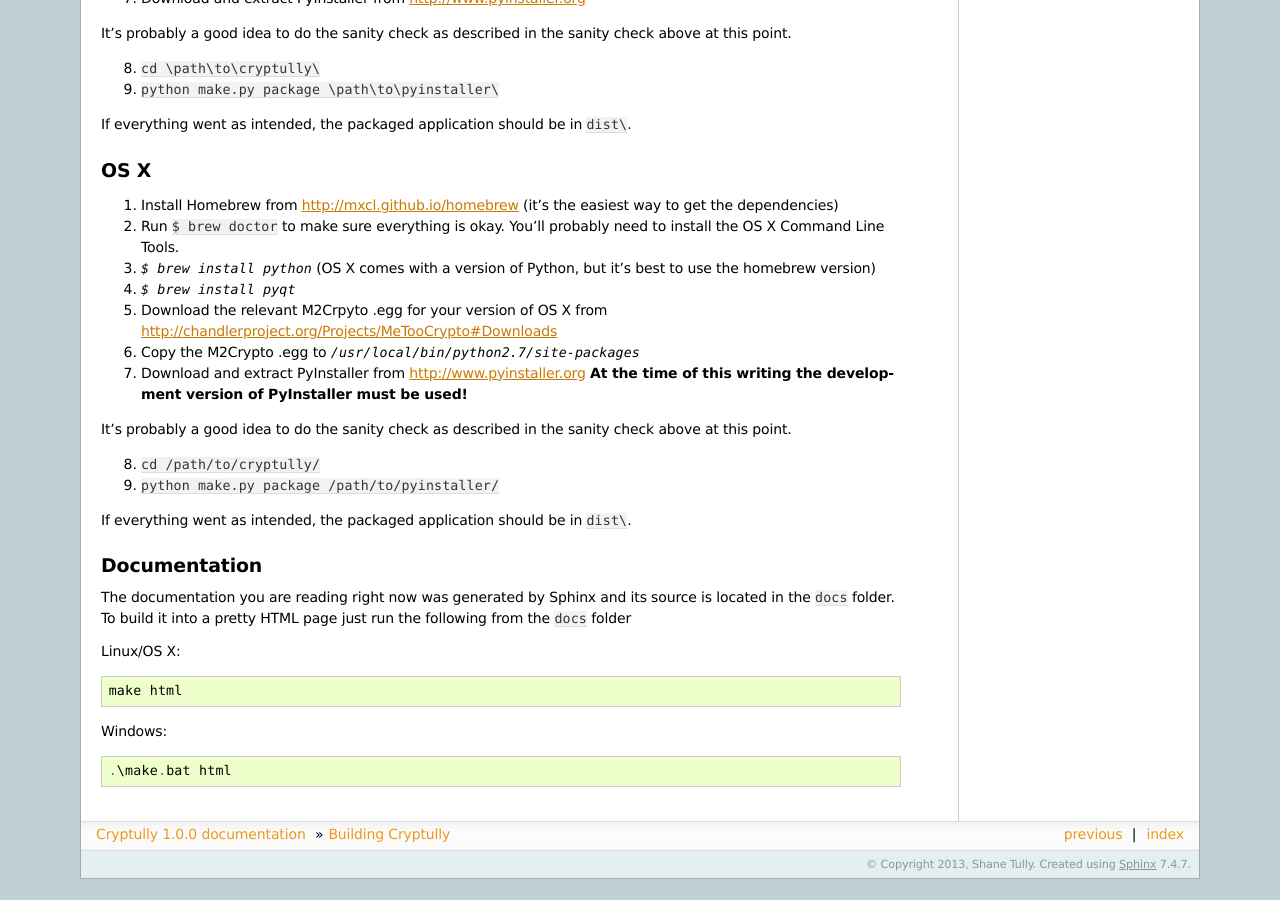
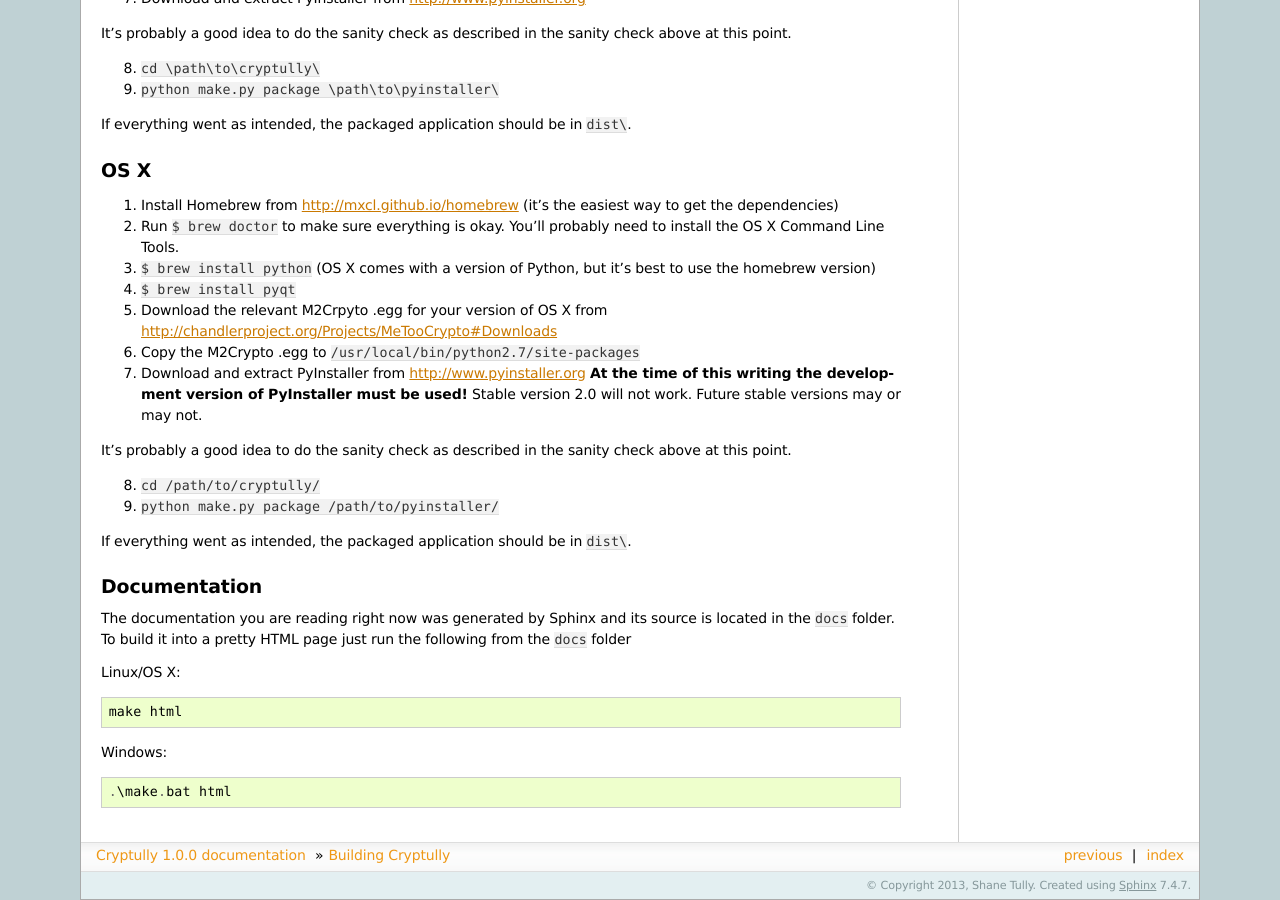
Before and after one commit to shanet/Cryptully, a Sphinx documentation site: the page built from docs/building.rst, in a window 1280 px wide and 900 px high, scrolled down 1463 px. Built offline with Sphinx 7.4.7, drawn with Linux system fonts in a browser that asks for light colours; before the commit the page ends 2342 px from its top, so only the background shows below that.

Commit message:
fix code blocks in OS X building section

```diff
--- a/docs/building.rst
+++ b/docs/building.rst
@@ -100,12 +100,13 @@ OS X
 1. Install Homebrew from http://mxcl.github.io/homebrew (it's the easiest way to get the dependencies)
 2. Run ``$ brew doctor`` to make sure everything is okay. You'll probably need to install the
    OS X Command Line Tools.
-3. `$ brew install python` (OS X comes with a version of Python, but it's best to use the homebrew version)
-4. `$ brew install pyqt`
+3. ``$ brew install python`` (OS X comes with a version of Python, but it's best to use the homebrew version)
+4. ``$ brew install pyqt``
 5. Download the relevant M2Crpyto .egg for your version of OS X from http://chandlerproject.org/Projects/MeTooCrypto#Downloads
-6. Copy the M2Crypto .egg to `/usr/local/bin/python2.7/site-packages`
+6. Copy the M2Crypto .egg to ``/usr/local/bin/python2.7/site-packages``
 7. Download and extract PyInstaller from http://www.pyinstaller.org **At the time of this writing
-   the development version of PyInstaller must be used!**
+   the development version of PyInstaller must be used!** Stable version 2.0 will not work. Future stable
+   versions may or may not.
 
 It's probably a good idea to do the sanity check as described in the sanity check above at this point.
 
```
